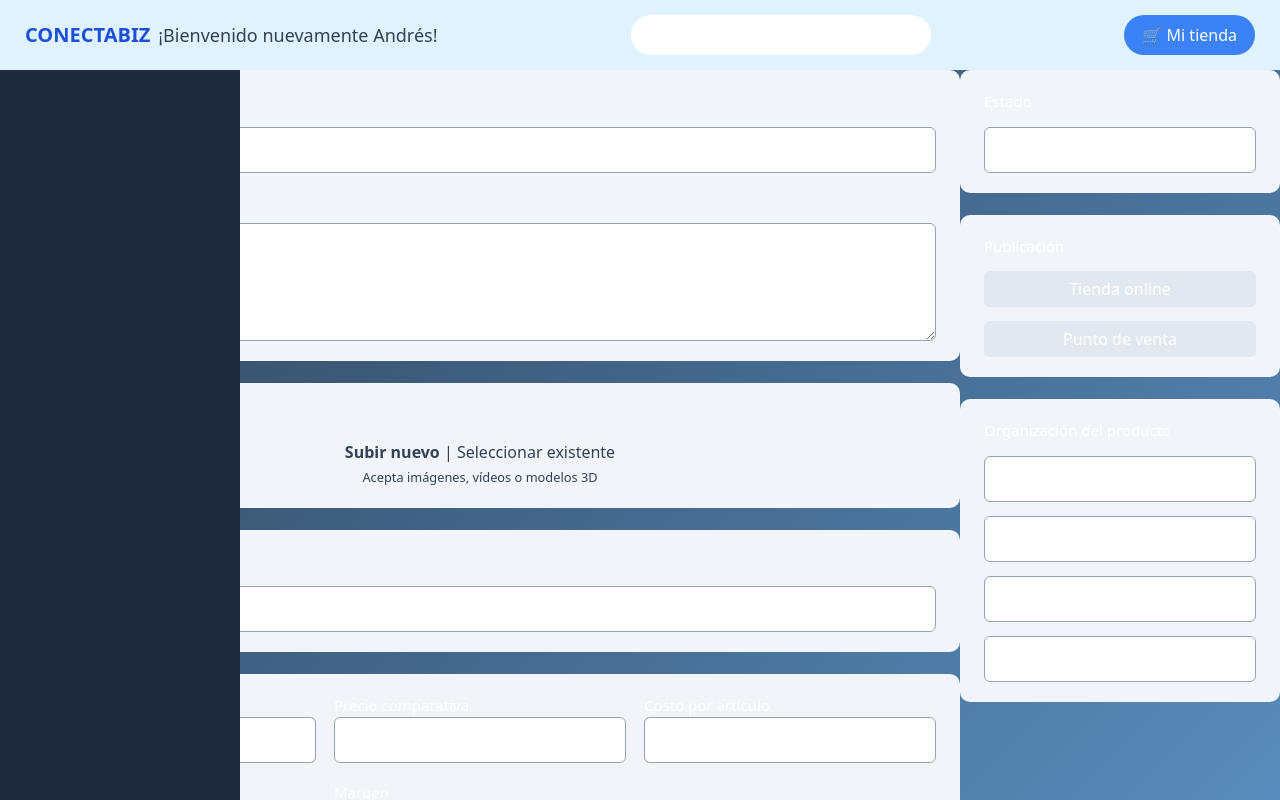
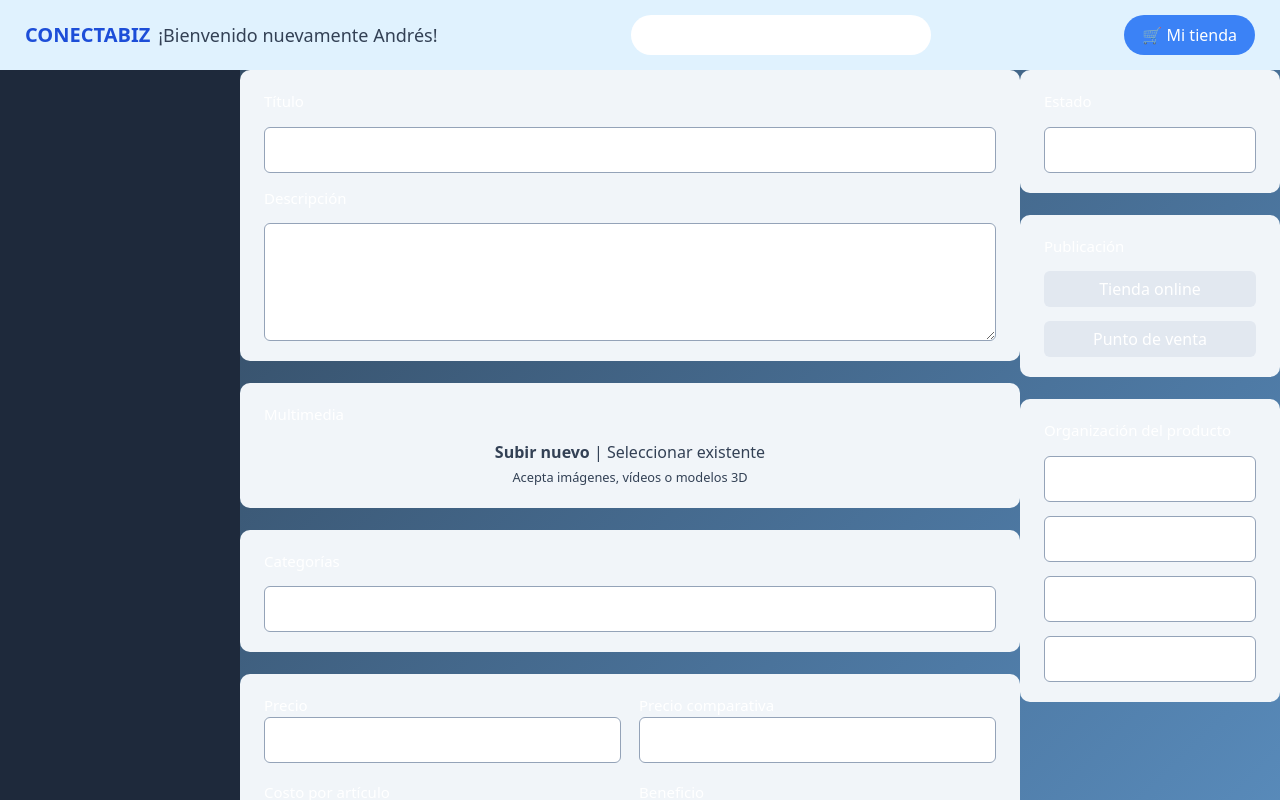
Before and after one commit to MiguelRestrepoL/ConectaBiz2, a Next.js app in the folder frontend/my-login-app/: page /productos/nuevo in a window 1280 px wide. Shown: the top 800 px of the page. Built offline with nearby package versions, Linux system fonts and the light colour scheme.

Commit message:
probando

```diff
--- a/frontend/my-login-app/src/app/productos/nuevo/agregar.css
+++ b/frontend/my-login-app/src/app/productos/nuevo/agregar.css
@@ -15,6 +15,7 @@
 .productos-page .form-layout {
   display: flex;
   margin-top: 70px;
+  margin-left: 240px;
 }
 
 .productos-page .left-panel,
--- a/frontend/my-login-app/src/app/productos/nuevo/layout.jsx
+++ b/frontend/my-login-app/src/app/productos/nuevo/layout.jsx
@@ -1,6 +1,8 @@
 // NO lleva "use client"
 import "./agregar.css";
 import "./agregar-dark.css";
+import "../productos.css"
+import "../productos-dark.css"
 
 export default function NuevoProductoLayout({ children }) {
   return <div className="productos-page">{children}</div>;
```
